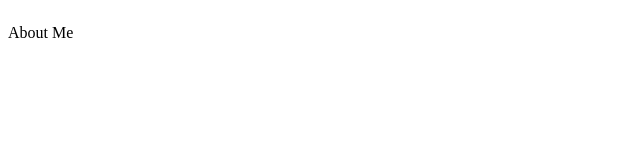
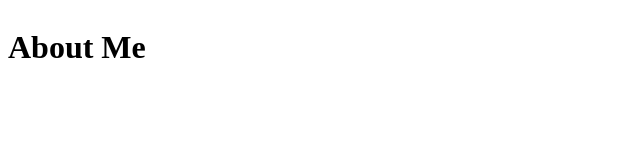
Before and after one commit to Sirpedia/zmason, a plain HTML site: page index.html in a window 1280 px wide. Shown: the whole page, without its empty margins (0-640 px from the left). Drawn offline with Linux system fonts and the light colour scheme.

Commit message:
Update index.html

```diff
--- a/index.html
+++ b/index.html
@@ -1,7 +1,9 @@
 <html>
-<title>zmason</title>
+
+
+  <title> zmason </title>
 <body>
-<p style="text-align: center; position: fixed;">About Me</p>
+<h1 style="text-align: center; position: fixed;"> About Me </h1>
 
 
 
```
